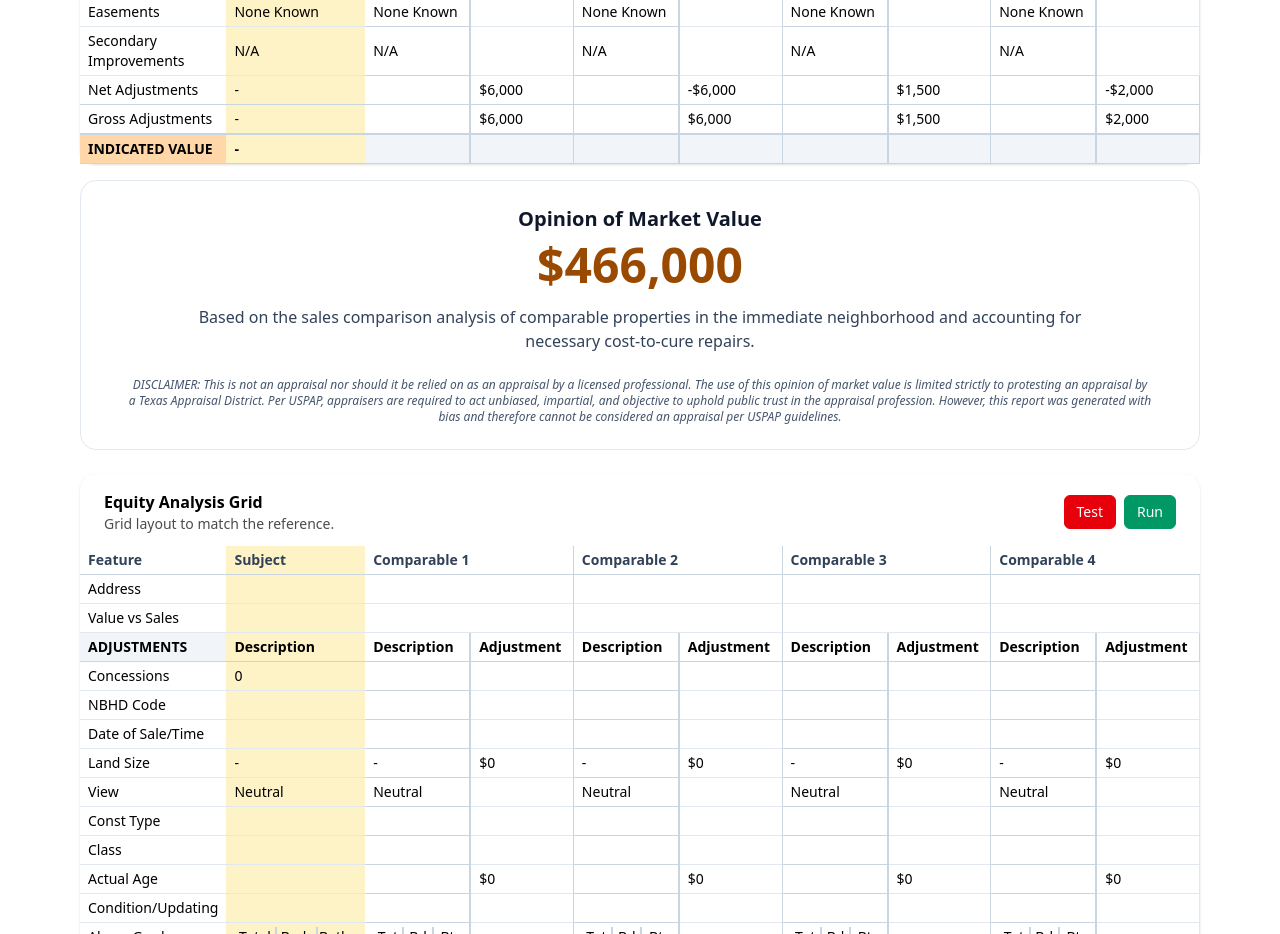
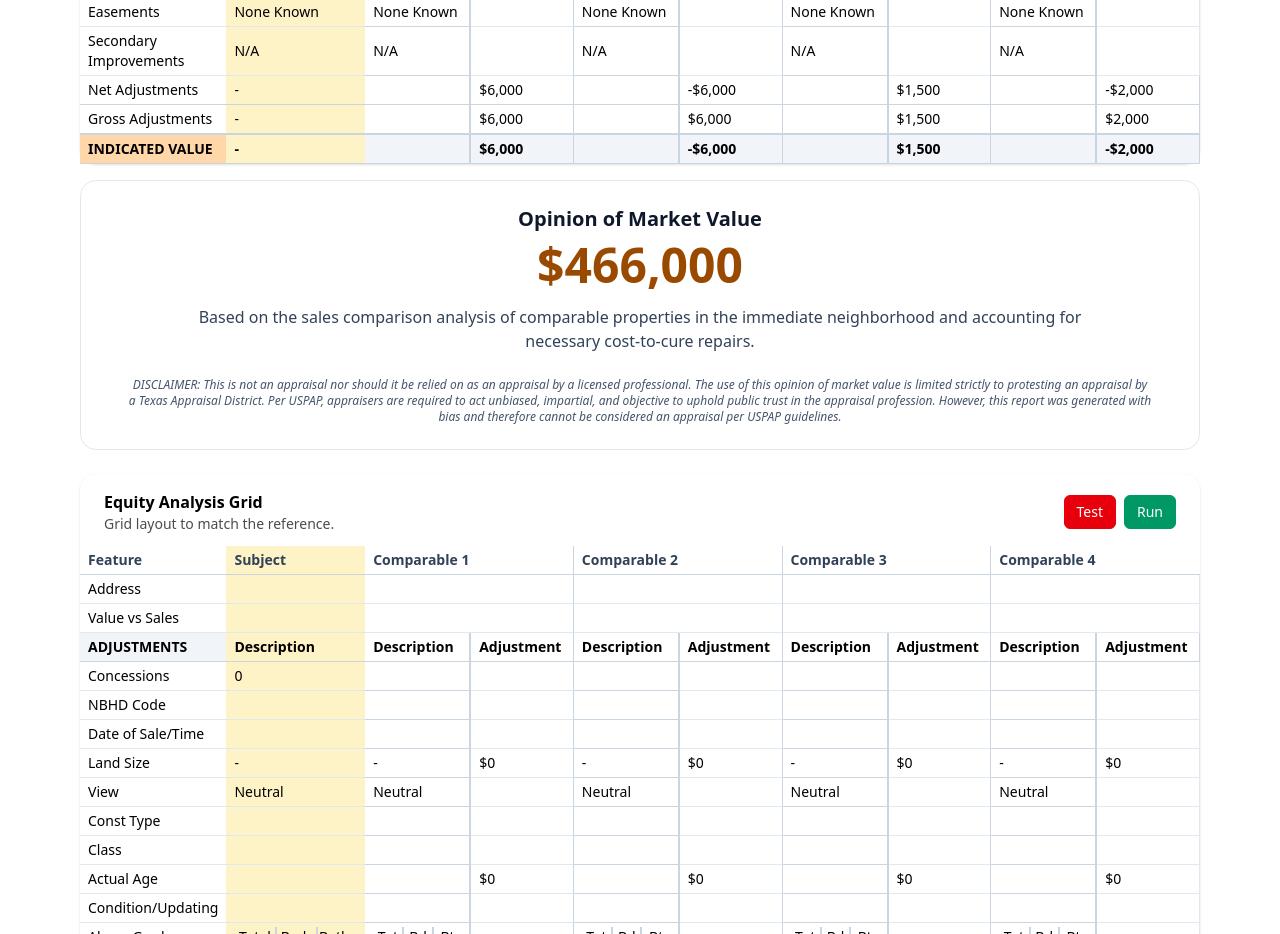
Before and after one commit to HomeNodeCEO/HomeNode, a React (Vite) app in the folder dcad-frontend/: page /ComparableSalesAnalysis in a window 1280 px wide. Shown: the part 960-1894 px from the top of the page. Built offline with nearby package versions, Linux system fonts and the light colour scheme; no server answers.

Commit message:
sales grid: compute Indicated Value per comp (sale price + net adjustments)

```diff
--- a/dcad-frontend/src/pages/ComparableSalesAnalysis.tsx
+++ b/dcad-frontend/src/pages/ComparableSalesAnalysis.tsx
@@ -836,6 +836,22 @@ const [subject, setSubject] = useState<SubjectData | null>(null);
     }
     return arr;
   }, [compConcessions, compTimeAdjustments, classAdjustments, roomCountTotalAdjustments, glaAdjustments]);
+
+  // SALES: Indicated Values — sale price plus net adjustments per comparable
+  const indicatedValues = useMemo<number[]>(() => {
+    const arr: number[] = [];
+    for (let i = 0; i < 4; i++) {
+      const toNum = (v: any): number => {
+        if (v === null || v === undefined || v === '') return 0;
+        const n = typeof v === 'string' ? Number(String(v).replace(/[^0-9.-]/g, '')) : Number(v);
+        return Number.isFinite(n) ? n : 0;
+      };
+      const price = toNum((compPrices || [])[i]);
+      const net = toNum((netAdjustments || [])[i]);
+      arr.push(price + net);
+    }
+    return arr;
+  }, [compPrices, netAdjustments]);
   // Derived room counts for subject column
   const subjectBedrooms = useMemo(() => {
     const v = subject?.bedroom_count as any;
@@ -1368,7 +1384,7 @@ const [subject, setSubject] = useState<SubjectData | null>(null);
                         key={`iv-adj-${i}`}
                         className="px-4 py-2 bg-slate-100 border-t border-b border-slate-300 border-r"
                         style={i < 3 ? { borderRightColor: '#cad5e2' } : undefined}
-                      ></td>,
+                      >{fmtCurrency((indicatedValues || [])[i] ?? 0)}</td>,
                     ])}
                   </tr>
                 </tbody>
```
